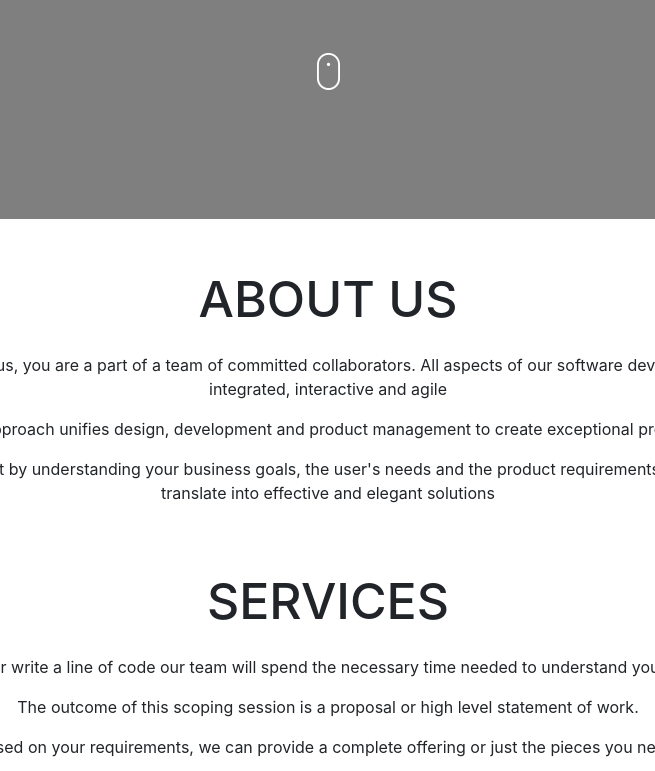
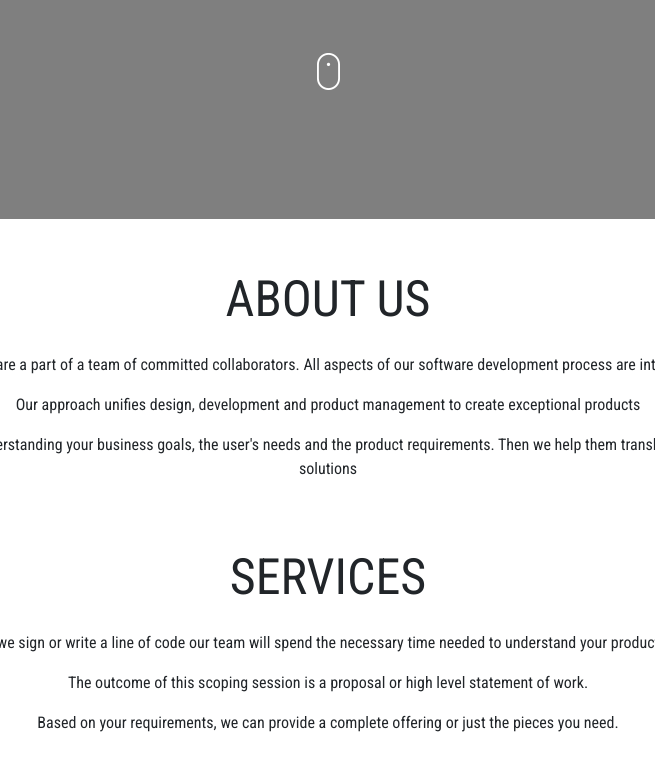
Before and after one commit to igihozo-stella/Delani-studio, a plain HTML site: page index.html in a window 1280 px wide. Shown: the part 581-1352 px from the top of the page, without its empty margins (312-967 px from the left). Drawn offline with nearby package versions, Linux system fonts and the light colour scheme; a script that the page names is missing.

Commit message:
add font to the body.

```diff
--- a/css/styles.css
+++ b/css/styles.css
@@ -1,3 +1,7 @@
+body{
+    font-family: 'Roboto Condensed', sans-serif;
+
+}
 .container-small{
     width:70%;
     margin:auto;
```
